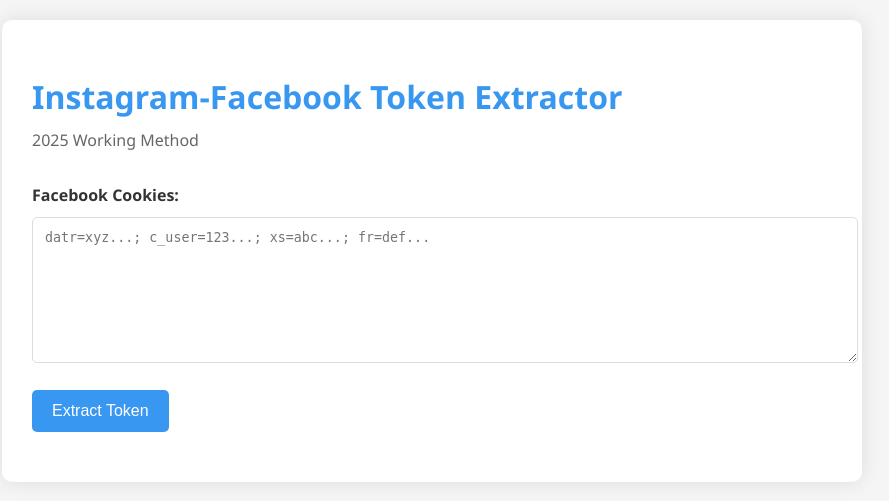
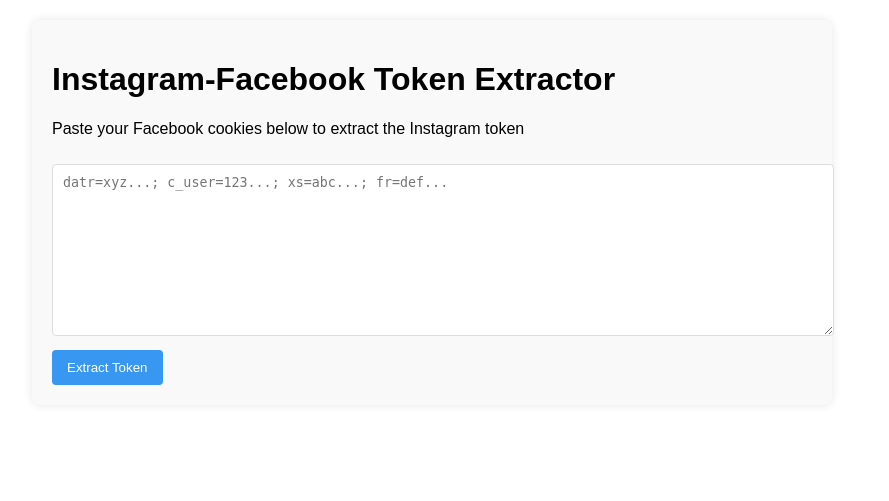
Before and after one commit to alexjohn0987/Token, a Flask app: page / in a window 1280 px wide. Shown: the top 501 px of the page, without its empty margins (208-1097 px from the left). Run offline with Flask 3, Linux system fonts and the light colour scheme.

Commit message:
Update index.html

```diff
--- a/templates/index.html
+++ b/templates/index.html
@@ -1,64 +1,48 @@
 <!DOCTYPE html>
-<html lang="en">
+<html>
 <head>
-    <meta charset="UTF-8">
-    <meta name="viewport" content="width=device-width, initial-scale=1.0">
-    <title>Instagram-FB Token Extractor 2025</title>
-    <link rel="stylesheet" href="{{ url_for('static', filename='style.css') }}">
+    <title>Instagram Token Extractor</title>
+    <style>
+        body { font-family: Arial, sans-serif; max-width: 800px; margin: 0 auto; padding: 20px; }
+        .container { background: #f9f9f9; padding: 20px; border-radius: 8px; box-shadow: 0 0 10px rgba(0,0,0,0.1); }
+        textarea { width: 100%; height: 150px; padding: 10px; margin: 10px 0; border: 1px solid #ddd; border-radius: 4px; }
+        button { background: #3897f0; color: white; border: none; padding: 10px 15px; border-radius: 4px; cursor: pointer; }
+        .result { margin-top: 20px; padding: 15px; border-radius: 4px; }
+        .success { background: #e6f7ee; border: 1px solid #a3e9c0; }
+        .error { background: #ffebee; border: 1px solid #ffcdd2; }
+        .token { word-break: break-all; font-family: monospace; }
+    </style>
 </head>
 <body>
     <div class="container">
         <h1>Instagram-Facebook Token Extractor</h1>
-        <p class="subtitle">2025 Working Method</p>
+        <p>Paste your Facebook cookies below to extract the Instagram token</p>
 
         <form method="POST">
-            <div class="form-group">
-                <label for="cookies">Facebook Cookies:</label>
-                <textarea id="cookies" name="cookies" required placeholder="datr=xyz...; c_user=123...; xs=abc...; fr=def...">{{ cookie_input }}</textarea>
-            </div>
-
-            <div class="form-group">
-                <button type="submit">Extract Token</button>
-            </div>
+            <textarea name="cookies" placeholder="datr=xyz...; c_user=123...; xs=abc...; fr=def..." required></textarea>
+            <button type="submit">Extract Token</button>
         </form>
 
         {% if token %}
-        <div class="result-box success">
-            <h3>Success! Extracted Token:</h3>
-            <div class="token-display">{{ token }}</div>
-            <div class="copy-section">
-                <button onclick="copyToClipboard()" class="copy-btn">Copy Token</button>
-                <span id="copy-status"></span>
-            </div>
+        <div class="result success">
+            <h3>Success! Your Token:</h3>
+            <div class="token">{{ token }}</div>
+            <button onclick="navigator.clipboard.writeText('{{ token }}')">Copy Token</button>
         </div>
         {% endif %}
 
         {% if error %}
-        <div class="result-box error">
+        <div class="result error">
             <h3>Error:</h3>
             <p>{{ error }}</p>
-            <div class="tips">
-                <strong>Tips:</strong>
-                <ul>
-                    <li>Use fresh cookies (login within 24 hours)</li>
-                    <li>Include all required cookies: c_user, xs, fr</li>
-                    <li>Try different user agent if blocked</li>
-                </ul>
-            </div>
+            <h4>Troubleshooting Tips:</h4>
+            <ul>
+                <li>Use fresh cookies (login within 24 hours)</li>
+                <li>Make sure all required cookies are included</li>
+                <li>Check Instagram permissions in Facebook settings</li>
+            </ul>
         </div>
         {% endif %}
     </div>
-
-    <script>
-        function copyToClipboard() {
-            const token = "{{ token }}";
-            navigator.clipboard.writeText(token).then(() => {
-                document.getElementById('copy-status').textContent = 'Copied!';
-                setTimeout(() => {
-                    document.getElementById('copy-status').textContent = '';
-                }, 2000);
-            });
-        }
-    </script>
 </body>
 </html>
```
